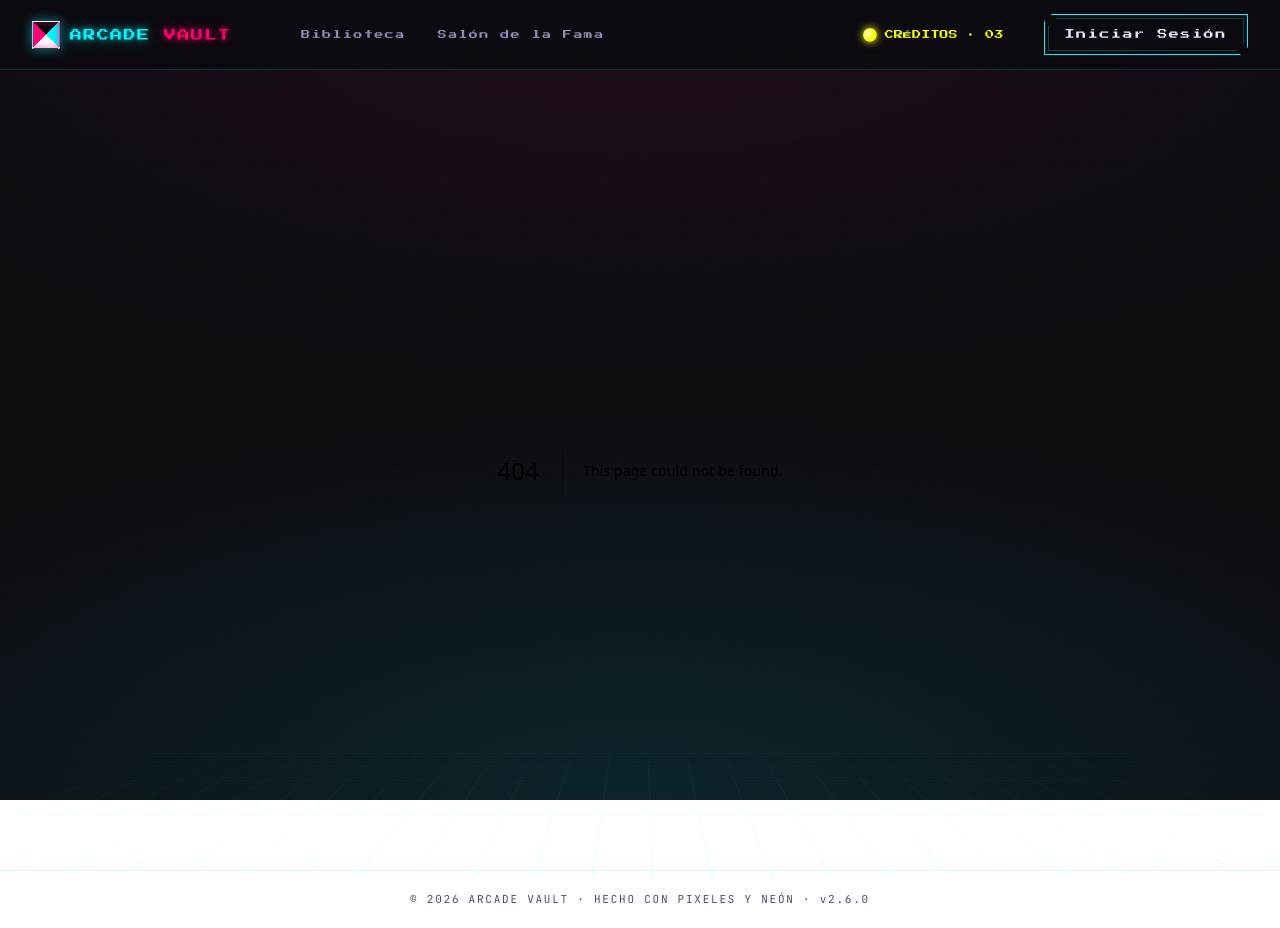
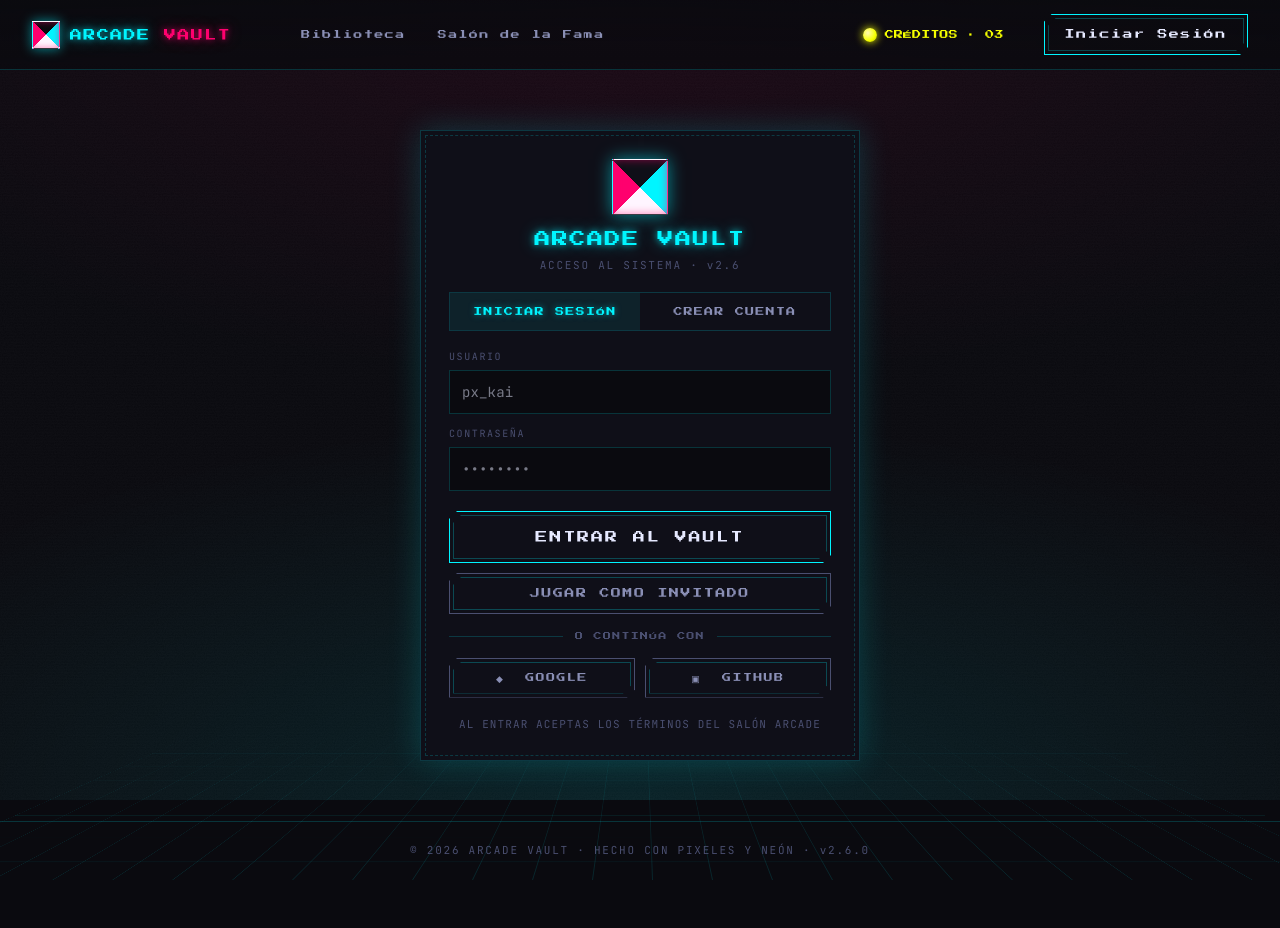
Before and after one commit to albertoDOM/arcade-vault, a Next.js app: page /auth in a window 1280 px wide. Before the commit this address had no page. After the commit the page ends 879 px from the top, so only its background shows below. Built offline with nearby package versions, Linux system fonts and the light colour scheme.

Commit message:
Añadir página de autenticación con inicio de sesión y creación de cuenta

```diff
--- /dev/null
+++ b/app/auth/page.tsx
@@ -0,0 +1,123 @@
+"use client";
+
+import { useState } from "react";
+import { useRouter } from "next/navigation";
+import { saveSessionUser } from "@/components/ClientLayout";
+
+export default function AuthPage() {
+  const router = useRouter();
+  const [tab, setTab] = useState<"in" | "up">("in");
+  const [user, setUser] = useState("");
+  const [pass, setPass] = useState("");
+  const [email, setEmail] = useState("");
+
+  const submit = (e: React.FormEvent) => {
+    e.preventDefault();
+    const name = (user || "PLAYER1").toUpperCase().slice(0, 10);
+    saveSessionUser({ name });
+    router.push("/");
+  };
+
+  const playAsGuest = () => {
+    router.push("/");
+  };
+
+  return (
+    <div className="av-auth-wrap fade-in">
+      <div className="auth-card">
+        <div className="auth-header">
+          <div className="mark" />
+          <h2 className="neon-cyan">ARCADE VAULT</h2>
+          <div
+            className="mono"
+            style={{
+              fontSize: 11,
+              color: "var(--ink-faint)",
+              letterSpacing: "0.16em",
+              marginTop: 6,
+            }}
+          >
+            ACCESO AL SISTEMA · v2.6
+          </div>
+        </div>
+
+        <div className="auth-tabs">
+          <button className={tab === "in" ? "on" : ""} onClick={() => setTab("in")}>
+            INICIAR SESIÓN
+          </button>
+          <button className={tab === "up" ? "on" : ""} onClick={() => setTab("up")}>
+            CREAR CUENTA
+          </button>
+        </div>
+
+        <form onSubmit={submit}>
+          <div className="field">
+            <label>Usuario</label>
+            <input
+              value={user}
+              onChange={(e) => setUser(e.target.value)}
+              placeholder="px_kai"
+            />
+          </div>
+
+          {tab === "up" && (
+            <div className="field slide-in">
+              <label>Correo electrónico</label>
+              <input
+                type="email"
+                value={email}
+                onChange={(e) => setEmail(e.target.value)}
+                placeholder="jugador@vault.gg"
+              />
+            </div>
+          )}
+
+          <div className="field">
+            <label>Contraseña</label>
+            <input
+              type="password"
+              value={pass}
+              onChange={(e) => setPass(e.target.value)}
+              placeholder="••••••••"
+            />
+          </div>
+
+          <button
+            className="btn lg"
+            type="submit"
+            style={{ width: "100%", marginTop: 8 }}
+          >
+            {tab === "in" ? "ENTRAR AL VAULT" : "CREAR Y JUGAR"}
+          </button>
+        </form>
+
+        <button
+          className="btn ghost"
+          style={{ width: "100%", marginTop: 10 }}
+          onClick={playAsGuest}
+        >
+          JUGAR COMO INVITADO
+        </button>
+
+        <div className="auth-divider">O CONTINÚA CON</div>
+
+        <div className="social">
+          <button className="btn ghost" type="button">◆&nbsp;&nbsp;GOOGLE</button>
+          <button className="btn ghost" type="button">▣&nbsp;&nbsp;GITHUB</button>
+        </div>
+
+        <div
+          style={{
+            marginTop: 18,
+            textAlign: "center",
+            fontSize: 11,
+            color: "var(--ink-faint)",
+            letterSpacing: "0.1em",
+          }}
+        >
+          AL ENTRAR ACEPTAS LOS TÉRMINOS DEL SALÓN ARCADE
+        </div>
+      </div>
+    </div>
+  );
+}
```
